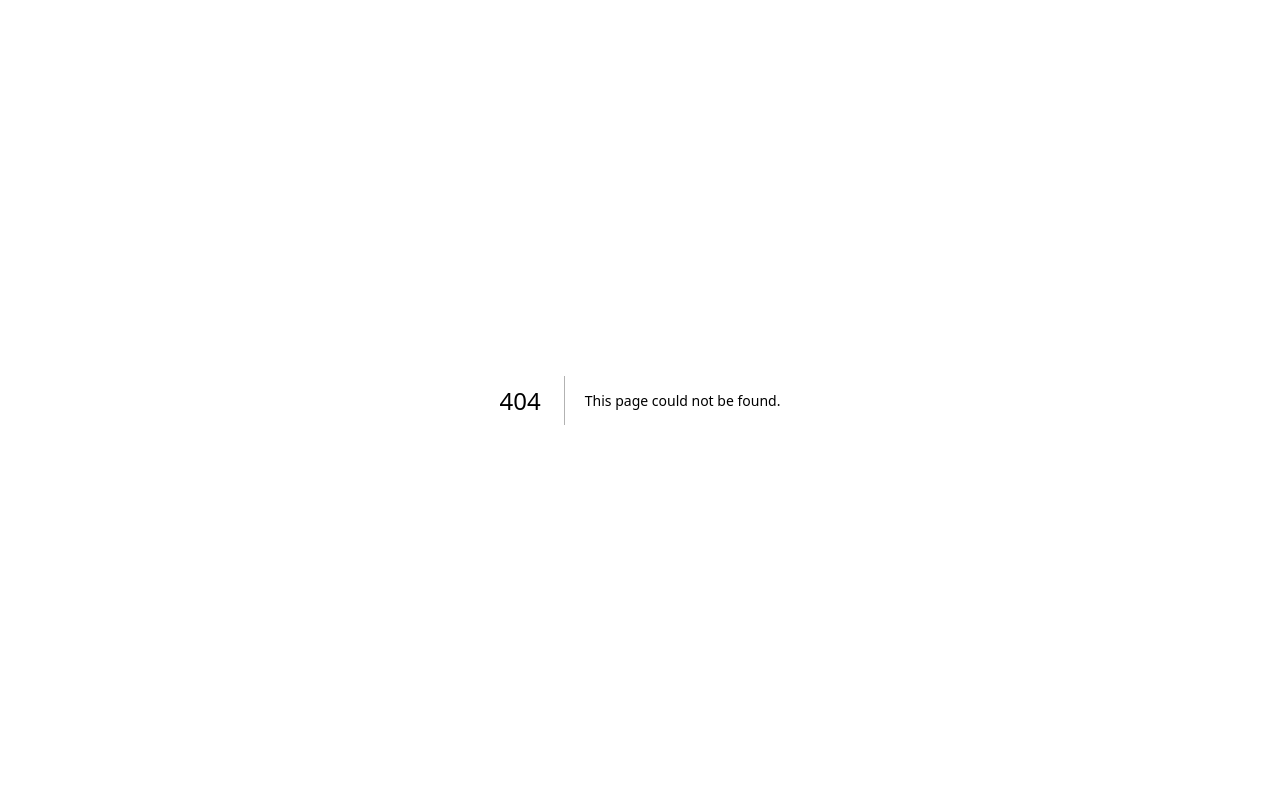
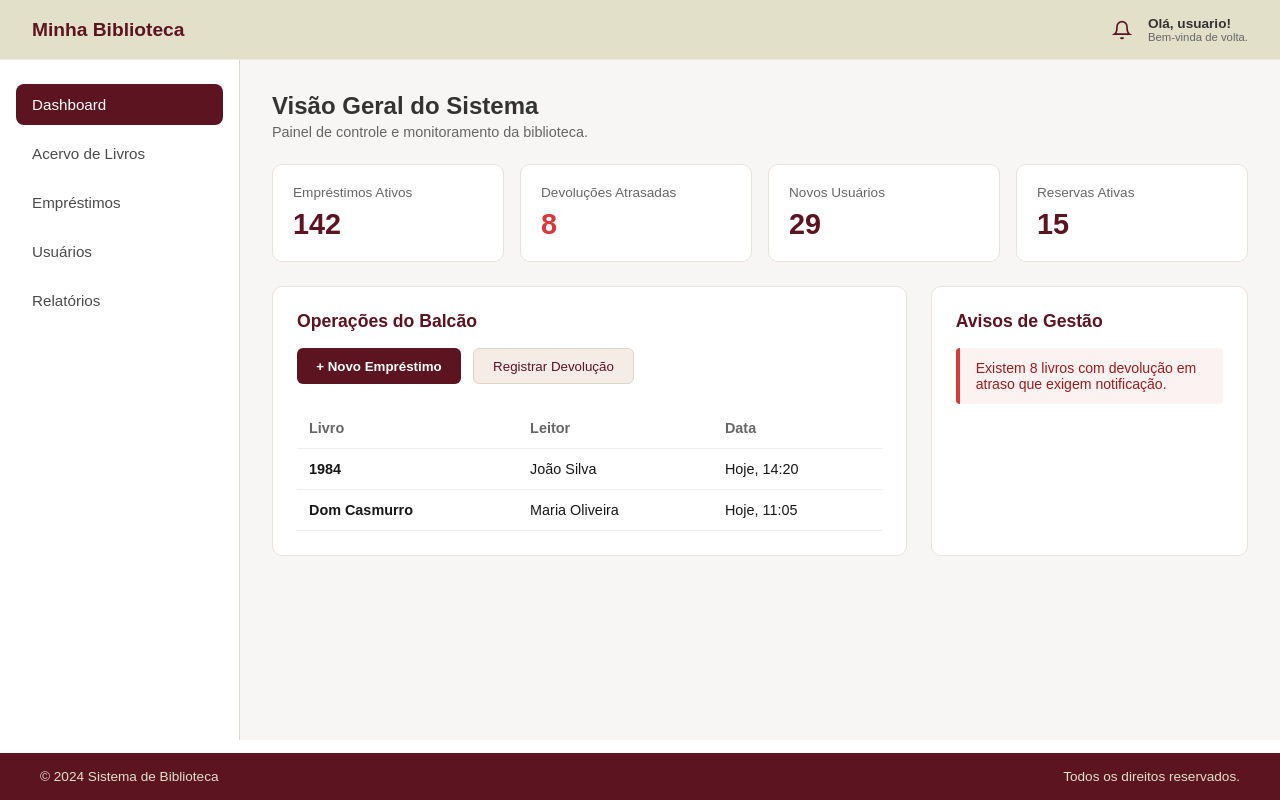
Before and after one commit to FefaAlmeida/lectorHub, a Next.js app in the folder Frontend/lectorhub/: page /dashboard in a window 1280 px wide. Before the commit this address had no page. Built offline with nearby package versions, Linux system fonts and the light colour scheme.

Commit message:
ajuste layout footer header, dashboard adm e só

```diff
--- /dev/null
+++ b/Frontend/lectorhub/src/app/(adm)/dashboard/page.jsx
@@ -0,0 +1,84 @@
+import styles from './page.module.css';
+
+export default function Dashboard() {
+  return (
+    <div className={styles.adminLayout}>
+      {/* Menu Lateral Admin */}
+      <aside className={styles.sidebar}>
+        <a href="/dashboard" className={`${styles.navItem} ${styles.active}`}>Dashboard</a>
+        <a href="#" className={styles.navItem}>Acervo de Livros</a>
+        <a href="#" className={styles.navItem}>Empréstimos</a>
+        <a href="#" className={styles.navItem}>Usuários</a>
+        <a href="#" className={styles.navItem}>Relatórios</a>
+      </aside>
+
+      {/* Conteúdo Principal */}
+      <main className={styles.contentArea}>
+        <div className={styles.pageTitle}>
+          <h1>Visão Geral do Sistema</h1>
+          <p>Painel de controle e monitoramento da biblioteca.</p>
+        </div>
+
+        {/* Métrica Rápidas */}
+        <section className={styles.metricsGrid}>
+          <div className={styles.metricCard}>
+            <span>Empréstimos Ativos</span>
+            <strong>142</strong>
+          </div>
+          <div className={styles.metricCard}>
+            <span>Devoluções Atrasadas</span>
+            <strong className={styles.alert}>8</strong>
+          </div>
+          <div className={styles.metricCard}>
+            <span>Novos Usuários</span>
+            <strong>29</strong>
+          </div>
+          <div className={styles.metricCard}>
+            <span>Reservas Ativas</span>
+            <strong>15</strong>
+          </div>
+        </section>
+
+        {/* Blocos de Ações e Listas */}
+        <div className={styles.mainGrid}>
+          <section className={styles.cardSection}>
+            <h2>Operações do Balcão</h2>
+            <div className={styles.actionButtons}>
+              <button className={styles.btnPrimary}>+ Novo Empréstimo</button>
+              <button className={styles.btnSecondary}>Registrar Devolução</button>
+            </div>
+
+            <table className={styles.table}>
+              <thead>
+                <tr>
+                  <th>Livro</th>
+                  <th>Leitor</th>
+                  <th>Data</th>
+                </tr>
+              </thead>
+              <tbody>
+                <tr>
+                  <td><strong>1984</strong></td>
+                  <td>João Silva</td>
+                  <td>Hoje, 14:20</td>
+                </tr>
+                <tr>
+                  <td><strong>Dom Casmurro</strong></td>
+                  <td>Maria Oliveira</td>
+                  <td>Hoje, 11:05</td>
+                </tr>
+              </tbody>
+            </table>
+          </section>
+
+          <section className={styles.cardSection}>
+            <h2>Avisos de Gestão</h2>
+            <div className={styles.alertBox}>
+              Existem 8 livros com devolução em atraso que exigem notificação.
+            </div>
+          </section>
+        </div>
+      </main>
+    </div>
+  );
+}
--- /dev/null
+++ b/Frontend/lectorhub/src/app/(adm)/dashboard/page.module.css
@@ -0,0 +1,161 @@
+.adminLayout {
+  display: flex;
+  min-height: calc(100vh - 120px);
+  background-color: #f8f6f4;
+}
+
+/* Sidebar do Admin */
+.sidebar {
+  width: 240px;
+  background-color: #ffffff;
+  border-right: 1px solid #e0d8d0;
+  padding: 1.5rem 1rem;
+  display: flex;
+  flex-direction: column;
+  gap: 0.5rem;
+}
+
+.navItem {
+  display: flex;
+  align-items: center;
+  padding: 0.75rem 1rem;
+  color: #4a4a4a;
+  text-decoration: none;
+  border-radius: 8px;
+  font-weight: 500;
+  font-size: 0.95rem;
+  transition: all 0.2s;
+}
+
+.navItem:hover {
+  background-color: #f3ece6;
+  color: #5c1421;
+}
+
+.active {
+  background-color: #5c1421;
+  color: #ffffff !important;
+}
+
+/* Área Principal de Conteúdo */
+.contentArea {
+  flex: 1;
+  padding: 2rem;
+  display: flex;
+  flex-direction: column;
+  gap: 1.5rem;
+}
+
+.pageTitle h1 {
+  font-size: 1.5rem;
+  color: #333;
+  margin-bottom: 0.25rem;
+}
+
+.pageTitle p {
+  color: #666;
+  font-size: 0.9rem;
+}
+
+/* Cards Métricos */
+.metricsGrid {
+  display: grid;
+  grid-template-columns: repeat(auto-fit, minmax(200px, 1fr));
+  gap: 1rem;
+}
+
+.metricCard {
+  background: #ffffff;
+  padding: 1.25rem;
+  border-radius: 10px;
+  border: 1px solid #e8e2dc;
+  display: flex;
+  flex-direction: column;
+  gap: 0.5rem;
+}
+
+.metricCard span {
+  font-size: 0.85rem;
+  color: #666;
+}
+
+.metricCard strong {
+  font-size: 1.8rem;
+  color: #5c1421;
+}
+
+.metricCard strong.alert {
+  color: #d93838;
+}
+
+/* Seções e Tabelas */
+.mainGrid {
+  display: grid;
+  grid-template-columns: 2fr 1fr;
+  gap: 1.5rem;
+}
+
+.cardSection {
+  background: #ffffff;
+  padding: 1.5rem;
+  border-radius: 10px;
+  border: 1px solid #e8e2dc;
+}
+
+.cardSection h2 {
+  font-size: 1.1rem;
+  color: #5c1421;
+  margin-bottom: 1rem;
+}
+
+.actionButtons {
+  display: flex;
+  gap: 0.75rem;
+  margin-bottom: 1.5rem;
+}
+
+.btnPrimary {
+  background: #5c1421;
+  color: #fff;
+  border: none;
+  padding: 0.6rem 1.2rem;
+  border-radius: 6px;
+  font-weight: 600;
+  cursor: pointer;
+}
+
+.btnSecondary {
+  background: #f5ece6;
+  color: #5c1421;
+  border: 1px solid #dfd3c8;
+  padding: 0.6rem 1.2rem;
+  border-radius: 6px;
+  cursor: pointer;
+}
+
+/* Tabela Limpa */
+.table {
+  width: 100%;
+  border-collapse: collapse;
+  font-size: 0.9rem;
+}
+
+.table th, .table td {
+  padding: 0.75rem;
+  text-align: left;
+  border-bottom: 1px solid #eee;
+}
+
+.table th {
+  color: #666;
+  font-weight: 600;
+}
+
+.alertBox {
+  background: #fdf2f2;
+  border-left: 4px solid #d93838;
+  padding: 0.75rem 1rem;
+  color: #9b1c1c;
+  font-size: 0.88rem;
+  border-radius: 4px;
+}
--- a/Frontend/lectorhub/src/app/components/Footer.jsx
+++ b/Frontend/lectorhub/src/app/components/Footer.jsx
@@ -1,9 +1,12 @@
-import styles from './footer.module.css';
+import styles from './Footer.module.css';
 
-<footer class={styles.footer}>
-  <div class={styles.footerContent}>
-    <span>© 2024 Sistema de Biblioteca</span>
-
-    <span>Todos os direitos reservados.</span>
-  </div>
-</footer>
+export default function Footer() {
+  return (
+    <footer className={styles.footer}>
+      <div className={styles.footerContent}>
+        <span>© 2024 Sistema de Biblioteca</span>
+        <span>Todos os direitos reservados.</span>
+      </div>
+    </footer>
+  );
+}
--- a/Frontend/lectorhub/src/app/components/Footer.module.css
+++ b/Frontend/lectorhub/src/app/components/Footer.module.css
@@ -1,20 +1,16 @@
 .footer {
   width: 100%;
-  background: #6f1419;
-  color: #fff;
-  padding: 14px 30px;
+  background-color: #5c1421;
+  color: #e2e0c9;
+  padding: 1rem 2rem;
   margin-top: auto;
-  box-sizing: border-box;
 }
 
-.footer-content {
+.footerContent {
   display: flex;
-  justify-content: space-between;
+  justify-content:space-between;
   align-items: center;
-  font-size: 13px;
-  font-weight: 400;
+  font-size: 0.85rem;
+  max-width: 1200px;
+  margin: 0 auto;
 }
-
-.footer-content span {
-  opacity: 0.95;
-}
--- a/Frontend/lectorhub/src/app/components/Header.jsx
+++ b/Frontend/lectorhub/src/app/components/Header.jsx
@@ -1,32 +1,24 @@
-import { Bell, User } from "lucide-react";
-import styles from './header.module.css';
+import styles from './Header.module.css';
 
 export default function Header() {
   return (
-    <header className="header">
-      <div className="header-left">
-        <img src="/logo.svg" alt="Logo" className="logo" />
+    <header className={styles.header}>
+      <div className={styles.logo}>
 
-        <div className="logo-text">
-          <h2>Minha Biblioteca</h2>
-          <span>Sistema de Biblioteca</span>
-        </div>
+        <span>Minha Biblioteca</span>
       </div>
 
-      <div className="header-right">
-        <button className="notification-btn">
-          <Bell size={20} />
+      <div className={styles.userSection}>
+        <button className={styles.bellBtn} aria-label="Notificações">
+          <svg width="20" height="20" viewBox="0 0 24 24" fill="none" stroke="currentColor" strokeWidth="2">
+            <path d="M18 8A6 6 0 0 0 6 8c0 7-3 9-3 9h18s-3-2-3-9" />
+            <path d="M13.73 21a2 2 0 0 1-3.46 0" />
+          </svg>
         </button>
 
-        <div className="user-info">
-          <div className="avatar">
-            <User size={22} />
-          </div>
-
-          <div className="user-text">
-            <strong>Olá, usuario!</strong>
-            <span>Bem-vinda de volta.</span>
-          </div>
+        <div className={styles.userInfo}>
+          <strong>Olá, usuario!</strong>
+          <small>Bem-vinda de volta.</small>
         </div>
       </div>
     </header>
--- a/Frontend/lectorhub/src/app/components/Header.module.css
+++ b/Frontend/lectorhub/src/app/components/Header.module.css
@@ -1,93 +1,43 @@
 .header {
-    height: 72px;
-    background: #FCF7F1;
-    border-bottom: 1px solid #E8DDD1;
-
-    display: flex;
-    justify-content: space-between;
-    align-items: center;
-
-    padding: 0 28px;
+  display: flex;
+  justify-content: space-between;
+  align-items: center;
+  padding: 1rem 2rem;
+  background-color: #e2e0c9;
+  border-bottom: 1px solid #eee;
 }
 
-.header-left{
-    display:flex;
-    align-items:center;
-    gap:14px;
+.logo {
+  font-weight: bold;
+  font-size: 1.2rem;
+  color: #5c1421;
 }
 
-.logo{
-    width:44px;
-    height:44px;
+.userSection {
+  display: flex;
+  align-items: center;
+  gap: 1rem;
 }
 
-.logo-text h2{
-    font-size:30px;
-    font-family: Georgia, serif;
-    color:#741A1A;
-    font-weight:600;
-    margin:0;
+.bellBtn {
+  background: none;
+  border: none;
+  cursor: pointer;
+  color: #5c1421;
+  display: flex;
+  align-items: center;
 }
 
-.logo-text span{
-    display:block;
-    margin-top:2px;
-    font-size:13px;
-    color:#666;
+.userInfo {
+  display: flex;
+  flex-direction: column;
+  font-size: 0.85rem;
 }
 
-.header-right{
-    display:flex;
-    align-items:center;
-    gap:24px;
+.userInfo strong {
+  color: #333;
 }
 
-.notification-btn{
-    width:40px;
-    height:40px;
-    border:none;
-    background:transparent;
-    cursor:pointer;
-    color:#741A1A;
-    font-size:20px;
+.userInfo small {
+  color: #666;
 }
-
-.notification-btn:hover{
-    background:#f3e8dd;
-    border-radius:50%;
-}
-
-.user-info{
-    display:flex;
-    align-items:center;
-    gap:12px;
-}
-
-.avatar{
-    width:46px;
-    height:46px;
-    border-radius:50%;
-    background:#741A1A;
-
-    display:flex;
-    justify-content:center;
-    align-items:center;
-
-    color:#fff;
-    font-size:20px;
-}
-
-.user-text{
-    display:flex;
-    flex-direction:column;
-}
-
-.user-text strong{
-    font-size:15px;
-    color:#4d2323;
-}
-
-.user-text span{
-    font-size:13px;
-    color:#7b7b7b;
-}
--- a/Frontend/lectorhub/src/app/layout.js
+++ b/Frontend/lectorhub/src/app/layout.js
@@ -1,25 +1,22 @@
-import { Geist, Geist_Mono } from "next/font/google";
-import "./globals.css";
-
-const geistSans = Geist({
-  variable: "--font-geist-sans",
-  subsets: ["latin"],
-});
-
-const geistMono = Geist_Mono({
-  variable: "--font-geist-mono",
-  subsets: ["latin"],
-});
+import './globals.css';
+import Header from './components/Header';
+import Footer from './components/Footer';
 
 export const metadata = {
-  title: "Create Next App",
-  description: "Generated by create next app",
+  title: 'LectorHub',
+  description: 'Sistema de Biblioteca',
 };
 
 export default function RootLayout({ children }) {
   return (
-    <html lang="en" className={`${geistSans.variable} ${geistMono.variable}`}>
-      <body>{children}</body>
+    <html lang="pt-BR">
+      <body>
+        <Header />
+
+        <main>{children}</main>
+
+        <Footer />
+      </body>
     </html>
   );
 }
```
Also changed, not shown: Frontend/lectorhub/src/app/page.jsx (renamed from Frontend/lectorhub/src/app/page.js).
